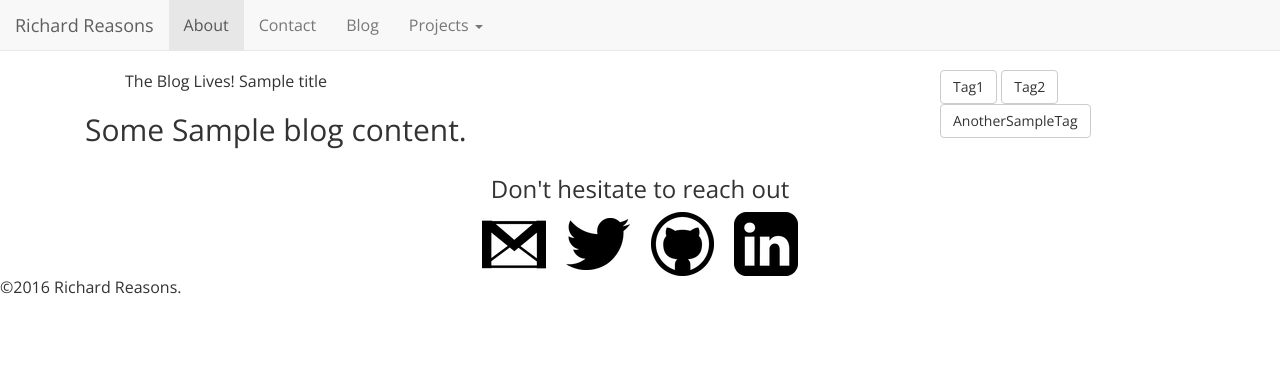
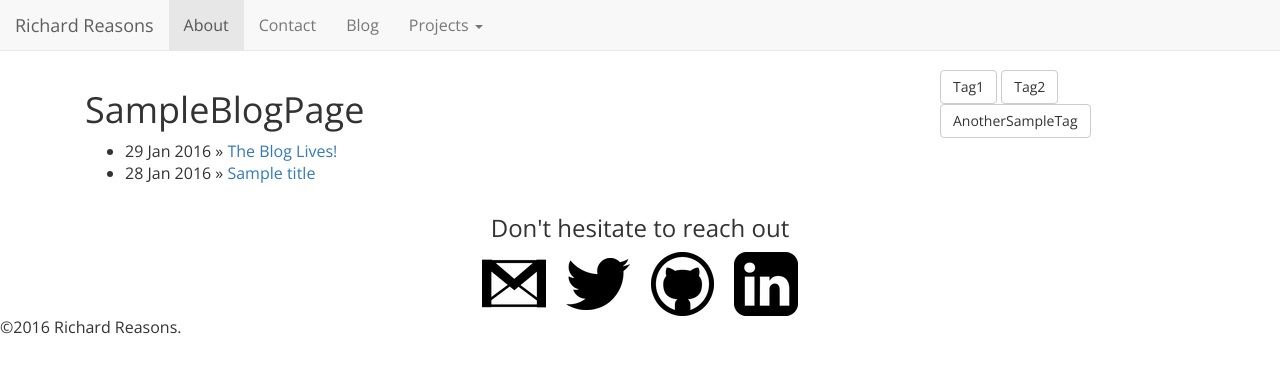
Before and after one commit to rgreasons/rgreasons.github.io, a Jekyll site: the page built from blog.html, in a window 1280 px wide. Shown: the top 373 px of the page. Built offline with Jekyll 4.4.1, drawn with Linux system fonts in a browser that asks for light colours; nearby versions of some CDN libraries.

Commit message:
Update blog.html

```diff
--- a/blog.html
+++ b/blog.html
@@ -3,9 +3,10 @@
 title: SampleBlogPage
 permalink: /blog/
 ---
-<ul class="posts">
-  {% for post in site.posts %}
-    {{post.title}}
-  {% endfor %}
-</ul>
-<h2>Some Sample blog content.</h2>
+<h1>{{ page.title }}</h1>
+	<ul class="posts">
+
+	  {% for post in site.posts %}
+	    <li><span>{{ post.date | date_to_string }}</span> » <a href="{{ post.url }}" title="{{ post.title }}">{{ post.title }}</a></li>
+	  {% endfor %}
+	</ul>
```
